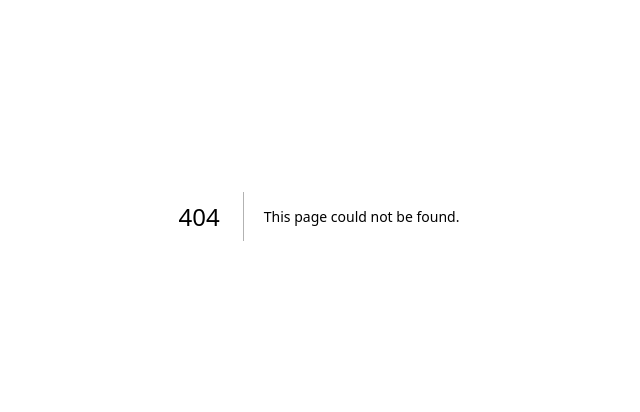
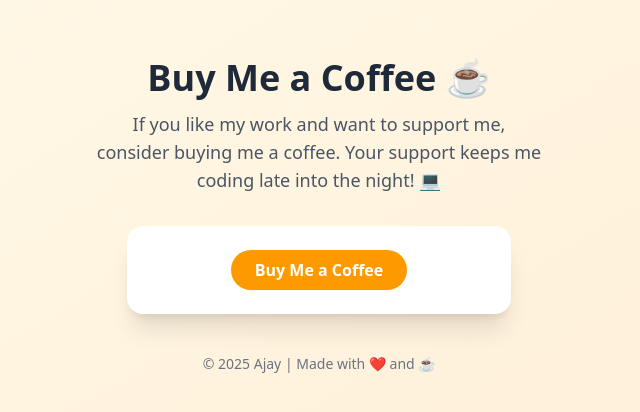
Before and after one commit to As-ajay06/bukbuk, a Next.js app in the folder apps/web/: page /buymeCoffee in a window 1280 px wide. Before the commit this address had no page. Shown: the part 184-596 px from the top of the page, without its empty margins (321-961 px from the left). Built offline with nearby package versions, Linux system fonts and the light colour scheme.

Commit message:
feat: added buy me a coffee

```diff
--- /dev/null
+++ b/apps/web/app/building/page.tsx
@@ -0,0 +1,43 @@
+import React from "react";
+
+const CurrentlyBuilding: React.FC = () => {
+    return (
+        <div className="relative flex flex-col items-center justify-center h-screen text-gray-100 text-center px-4 overflow-hidden">
+            {/* Background image (e.g., construction site) */}
+
+            {/* Secondary illustration image */}
+
+            {/* Tertiary image from Nativ Ibiza link */}
+            <img
+                src="https://nativibiza.com/wp-content/uploads/2022/07/Destacada_NFT.jpg"
+                alt="NFT illustration from Nativ Ibiza"
+                className="absolute inset-0 w-full h-full object-cover opacity-100"
+            />
+
+            {/* Dark overlay for contrast */}
+            <div className="absolute inset-0 bg-black/60" />
+
+            {/* Content */}
+            <div className="relative z-10 max-w-xl">
+                <h1 className="text-4xl md:text-5xl font-bold mb-4">
+                    🚧 Currently Building 🚧
+                </h1>
+                <p className="text-lg md:text-xl opacity-90">
+                    We’re working hard to bring this page to life. Check back soon!
+                </p>
+                <br />
+                <a
+                    href="https://www.buymeacoffee.com/yourusername" // ← replace with your link
+                    target="_blank"
+                    rel="noopener noreferrer"
+                    className="inline-flex items-center gap-2 bg-yellow-400 hover:bg-yellow-500 text-gray-900 font-semibold px-5 py-3 rounded-lg shadow-md transition-transform transform hover:scale-105 focus:outline-none focus:ring-2 focus:ring-yellow-400"
+                >
+                    {/* Coffee emoji or an icon */}
+                    <span role="img" aria-label="coffee">☕</span>
+                    Can You Buy Me a Coffee
+                </a>
+            </div>
+        </div>
+    );
+};
+export default CurrentlyBuilding;
--- /dev/null
+++ b/apps/web/app/buymeCoffee/page.tsx
@@ -0,0 +1,34 @@
+import React from "react";
+
+const BuyMeCoffee: React.FC = () => {
+  const coffeeLink = "https://www.buymeacoffee.com/yourusername"; // Replace with your actual link
+  const qrImage =
+    "https://api.qrserver.com/v1/create-qr-code/?size=200x200&data=https://www.buymeacoffee.com/yourusername";
+
+  return (
+    <div className="flex flex-col items-center justify-center min-h-screen bg-gradient-to-br from-amber-50 to-orange-100 text-gray-800 font-sans p-4">
+      <h1 className="text-4xl font-bold mb-3">Buy Me a Coffee ☕</h1>
+      <p className="text-lg mb-8 text-gray-600 text-center max-w-md">
+        If you like my work and want to support me, consider buying me a coffee.
+        Your support keeps me coding late into the night! 💻
+      </p>
+
+      <div className="bg-white shadow-xl rounded-2xl p-6 flex flex-col items-center w-full max-w-sm">
+        <a
+          href={process.env.NEXT_PUBLIC_BUYMEACOFEE}
+          target="_blank"
+          rel="noopener noreferrer"
+          className="bg-amber-500 hover:bg-amber-600 text-white font-semibold px-6 py-2 rounded-full transition-all duration-200"
+        >
+          Buy Me a Coffee
+        </a>
+      </div>
+
+      <footer className="mt-10 text-gray-500 text-sm">
+        © {new Date().getFullYear()} Ajay | Made with ❤️ and ☕
+      </footer>
+    </div>
+  );
+};
+
+export default BuyMeCoffee;
--- a/apps/web/app/component/ChatClient.tsx
+++ b/apps/web/app/component/ChatClient.tsx
@@ -4,6 +4,12 @@
 import { useEffect, useState } from "react";
 import useSocket from "../hooks/useSocket";
 import useJoinSocket from "../hooks/useJoinSocket";
+
+
+type ResponseObject = {
+    userId : String,
+    message? : String
+}
 
 export default function ChatClient({ roomId }: { roomId: string }) {
 
@@ -65,7 +71,7 @@ export default function ChatClient({ roomId }: { roomId: string }) {
             <div className="w-full text-white overflow-auto p-2">
 
                 <div className="flex flex-col px-4 py-2 rounded-md ring-1 ring-zinc-900 space-y-2">
-                    {chats.map((c, index) => (
+                    {chats.map((c: ResponseObject, index) => (
                         <div key={index}>
                             {c.userId !== myId ? (
                                 <div className="w-full flex justify-start bg-red-400">
--- a/apps/web/app/component/Navbar.tsx
+++ b/apps/web/app/component/Navbar.tsx
@@ -2,6 +2,7 @@
 
 import Link from "next/link"
 import { useRouter } from "next/navigation";
+import { title } from "process";
 
 export default function Navbar() {
 
@@ -23,6 +24,10 @@ export default function Navbar() {
         {
             title: "contact me",
             href: "/contact"
+        },
+        {
+            title:"Buy me a coffee",
+            href: `${process.env.NEXT_PUBLIC_BUYMEACOFEE}`
         }
     ]
 
--- a/apps/web/app/contact/page.tsx
+++ b/apps/web/app/contact/page.tsx
@@ -53,7 +53,17 @@ export default function Contact() {
                             </li>
                         </div>
                     )}
+                </div>
 
+                <div className=" shadow-xl rounded-2xl p-6 flex flex-col items-center w-full max-w-sm">
+                    <a
+                        href={process.env.NEXT_PUBLIC_BUYMEACOFEE}
+                        target="_blank"
+                        rel="noopener noreferrer"
+                        className="bg-amber-500 hover:bg-amber-600 text-white font-semibold px-6 py-2 rounded-full transition-all duration-200"
+                    >
+                        Buy Me a Coffee
+                    </a>
                 </div>
             </Container>
         </div>
```
